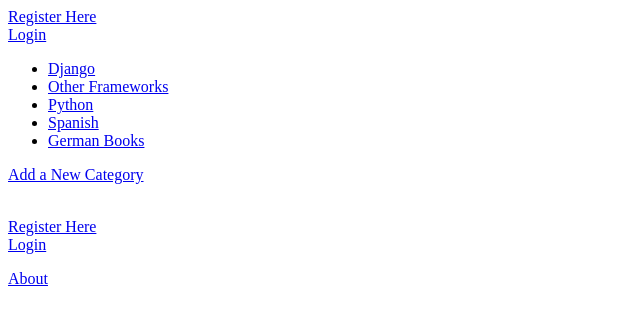
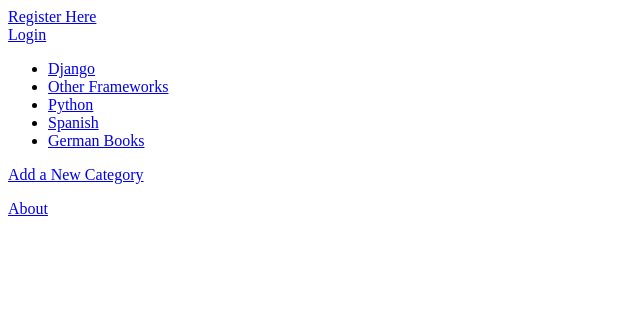
Before and after one commit to ldconejo/djangoProject, a Django app: page /rango/ in a window 1280 px wide. Shown: the top 325 px of the page, without its empty margins (0-640 px from the left). Run offline with Django 3.2, Linux system fonts and the light colour scheme; data comes from the database, SQL or seed files in the repository; parts of the project's set-up code (start-up, migrations or seed data) failed here and were passed over.

Commit message:
Removed login and register options for logged users.

```diff
--- a/code/tango_with_django_project/templates/rango/index.html
+++ b/code/tango_with_django_project/templates/rango/index.html
@@ -27,11 +27,6 @@
 
         <p><a href="/rango/add_category/">Add a New Category</a></p>
 
-        <br />
-        <a href="/rango/register/">Register Here</a>
-        <br />
-        <a href="/rango/login/">Login</a>
-        <br />
         <p><a href="/rango/about/">About</a></p>
     </body>
 </html>
```
